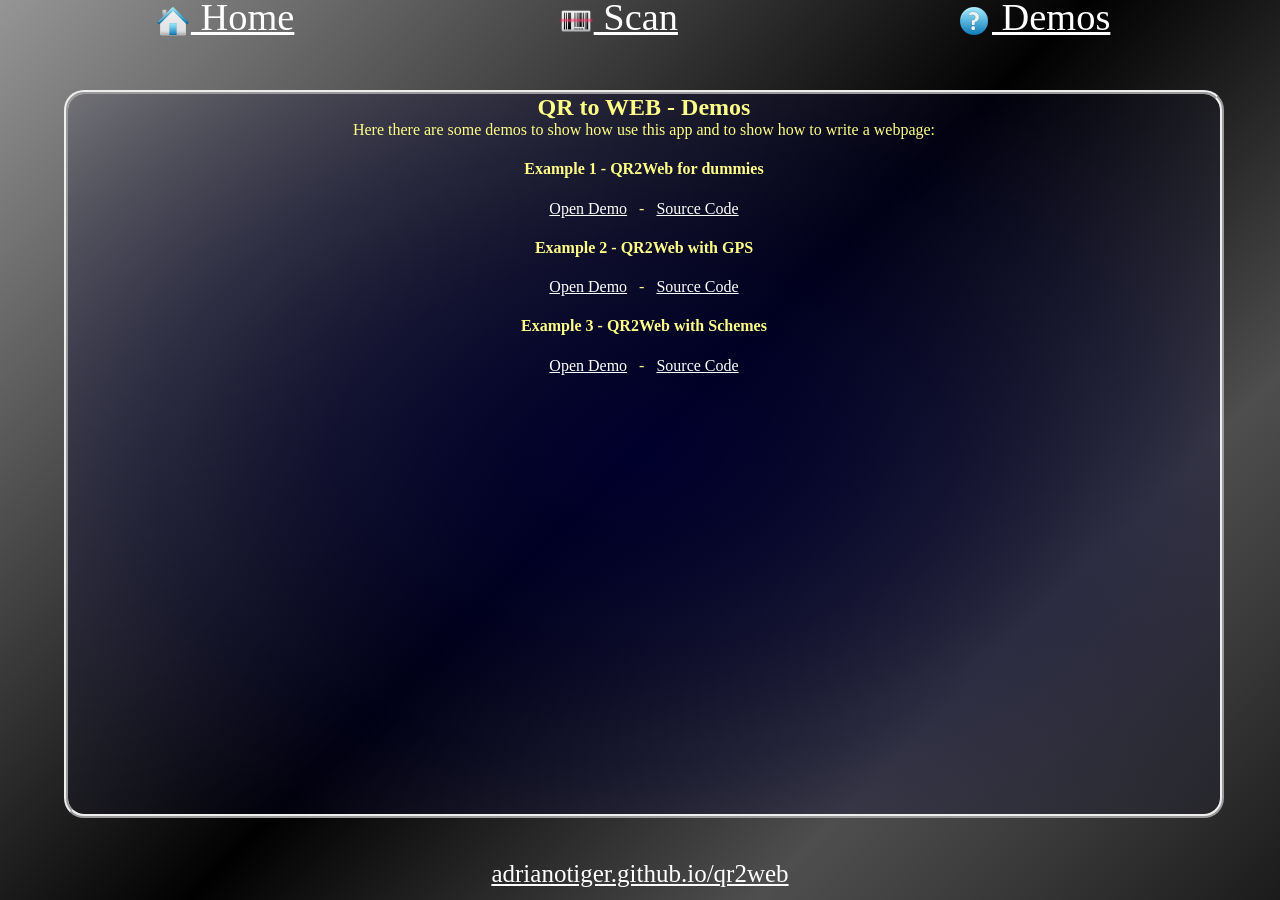
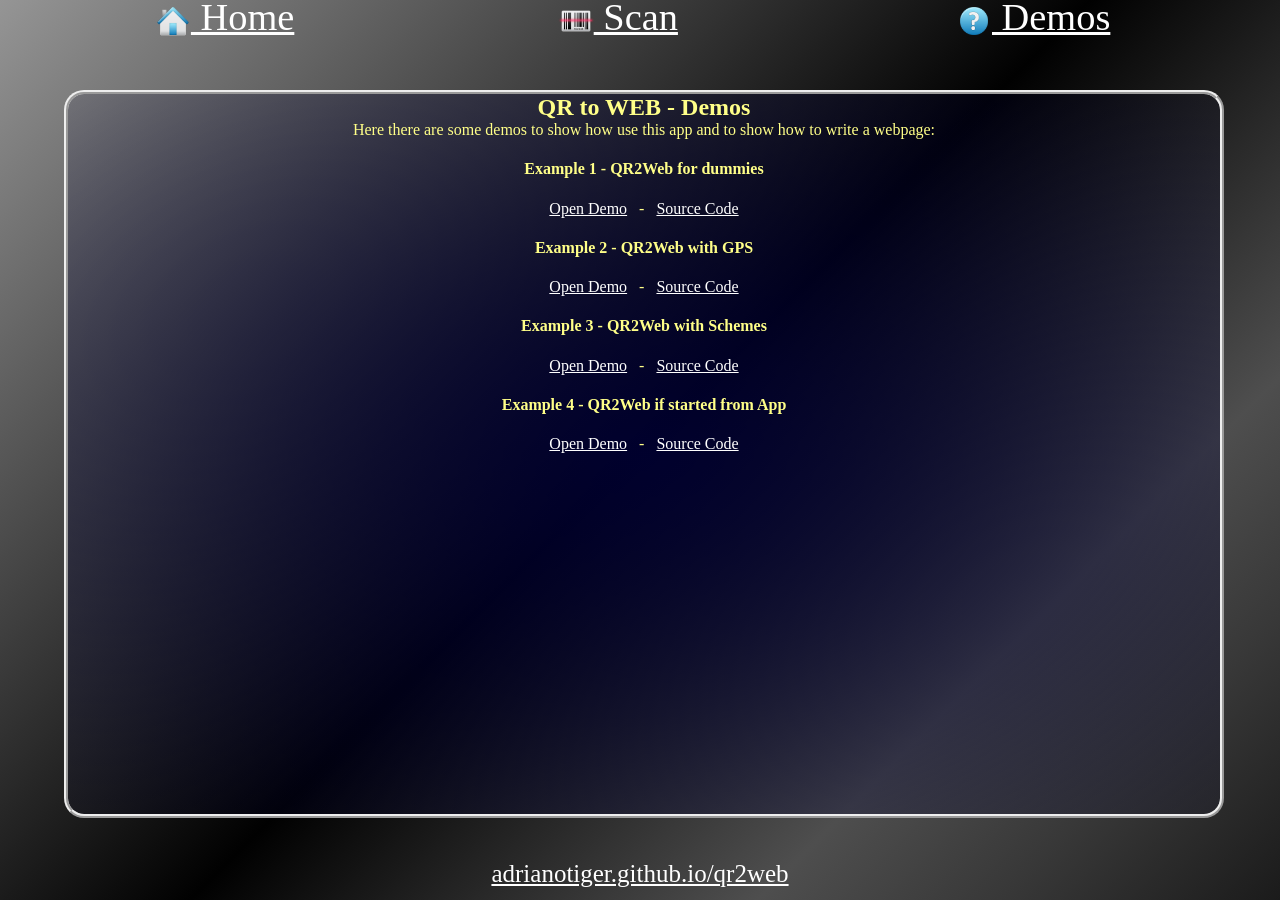
Before and after one commit to Adrianotiger/qr2web, a Jekyll site: the page built from demos.html, in a window 1280 px wide. Built offline with Jekyll 4.4.1, drawn with Linux system fonts in a browser that asks for light colours.

Commit message:
Update demos.html

```diff
--- a/demos.html
+++ b/demos.html
@@ -13,4 +13,7 @@ title: QR2Web Inventory - Demos
 
   <h4>Example 3 - QR2Web with Schemes</h4>
   	<a href="demos/example3.html">Open Demo</a> &nbsp; -  &nbsp; <a href="https://github.com/Adrianotiger/qr2web/tree/master/Examples/3_QR2WebScheme">Source Code</a><br>
+
+  <h4>Example 4 - QR2Web if started from App</h4>
+  	<a href="demos/example4.html">Open Demo</a> &nbsp; -  &nbsp; <a href="https://github.com/Adrianotiger/qr2web/tree/master/Examples/4_QR2WebStartup">Source Code</a><br>
 </div>
```
